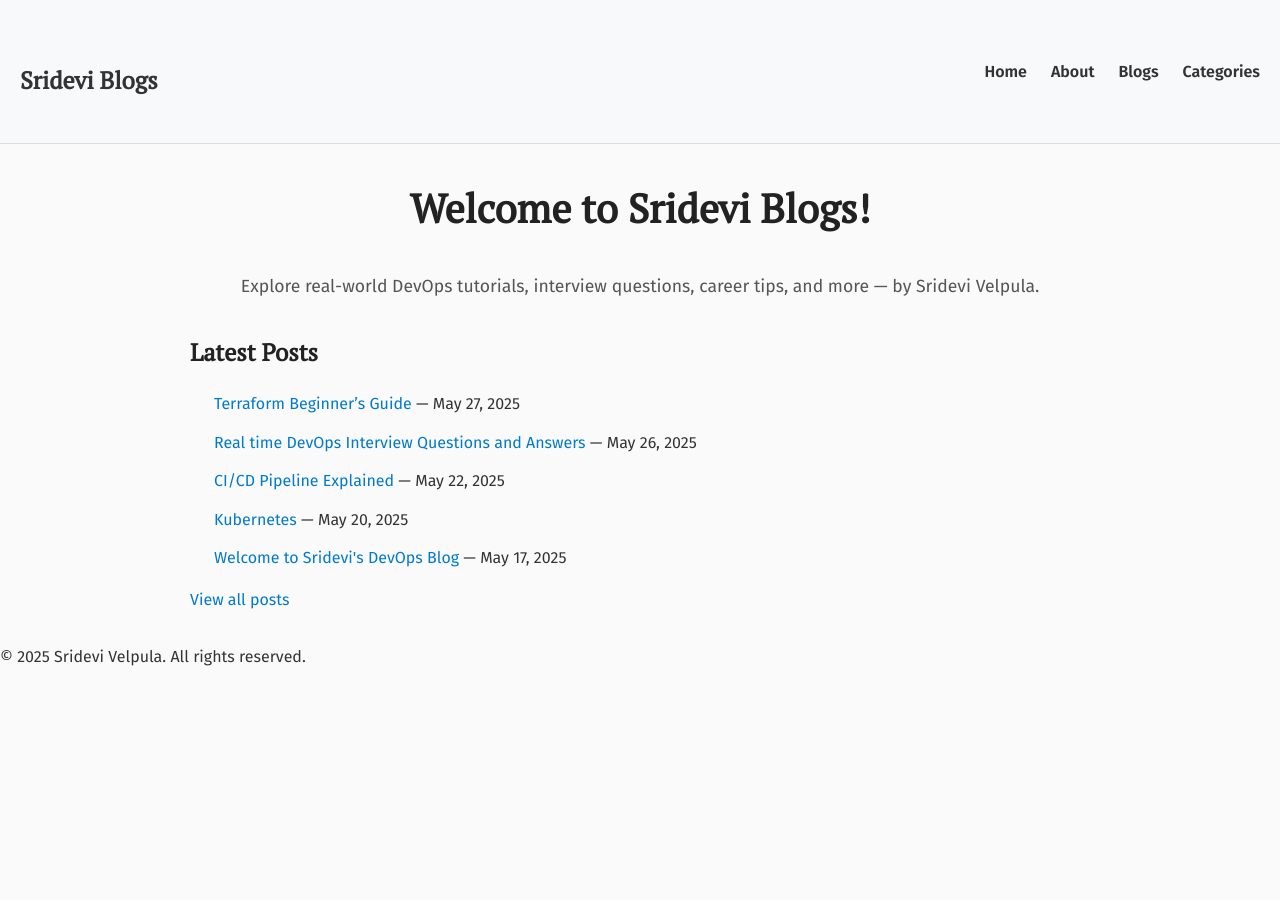
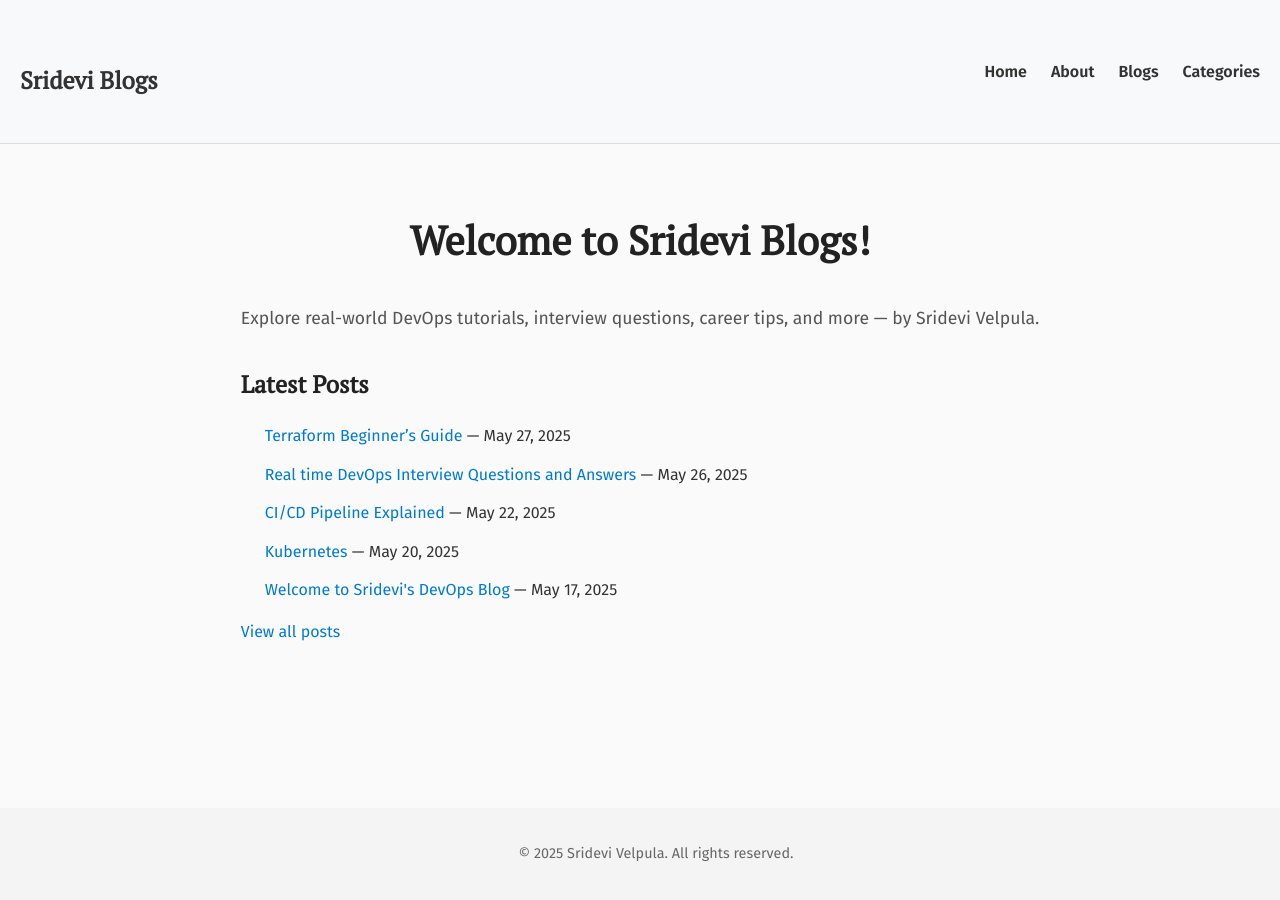
Before and after one commit to srideviblogs/srideviblogs.github.io, a Jekyll site: the page built from index.md, in a window 1280 px wide. Built offline with Jekyll 4.4.1, drawn with Linux system fonts in a browser that asks for light colours.

Commit message:
Update custom.css

```diff
--- a/assets/css/custom.css
+++ b/assets/css/custom.css
@@ -6,6 +6,9 @@ body {
   padding: 0;
   background-color: #fafafa;
   color: #333;
+  min-height: 100vh;
+  display: flex;
+  flex-direction: column;
 }
 
 h1, h2, h3 {
@@ -26,6 +29,7 @@ a:hover {
   max-width: 900px;
   margin: 2rem auto;
   padding: 0 1rem;
+  flex: 1;
 }
 
 /* Welcome intro section */
@@ -119,6 +123,7 @@ p {
   font-size: 1.2rem;
 }
 
+/* Header */
 .site-header {
   background: #f8f9fa;
   border-bottom: 1px solid #ddd;
@@ -138,9 +143,11 @@ p {
   color: #333;
 }
 
+/* Navigation */
 .site-nav {
   display: flex;
   gap: 1.5rem;
+  list-style: none;
 }
 
 .site-nav a {
@@ -159,8 +166,27 @@ p {
   cursor: pointer;
 }
 
+/* Footer */
+.site-footer {
+  text-align: center;
+  padding: 1rem;
+  background-color: #f4f4f4;
+  width: 100%;
+  font-size: 0.9rem;
+  color: #666;
+  display: flex;
+  justify-content: center;
+  align-items: center;
+  min-height: 60px;
+}
+
 /* Responsive (mobile) */
 @media (max-width: 768px) {
+  .site-header .container {
+    flex-direction: column;
+    align-items: flex-start;
+  }
+
   .site-nav {
     display: none;
     flex-direction: column;
```
